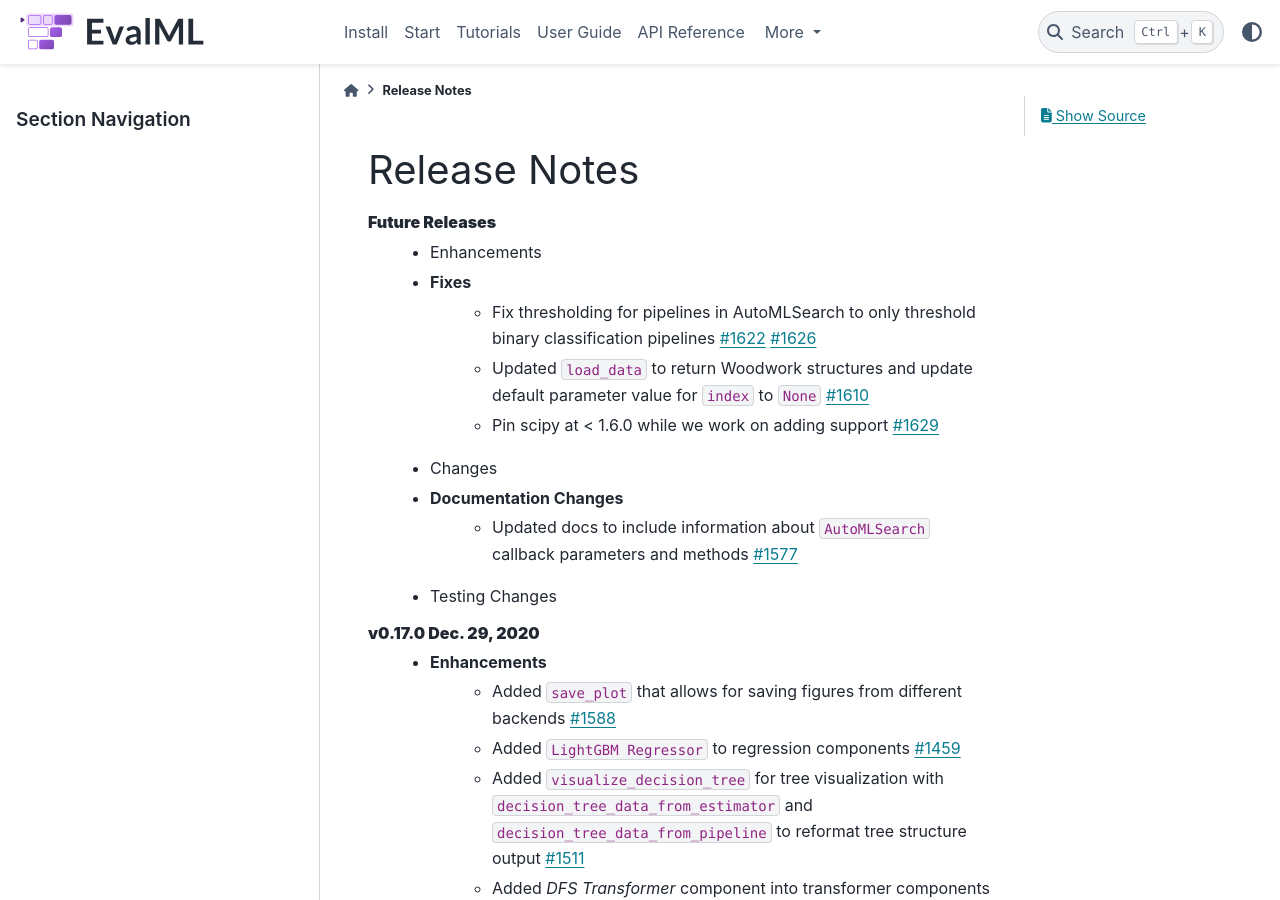
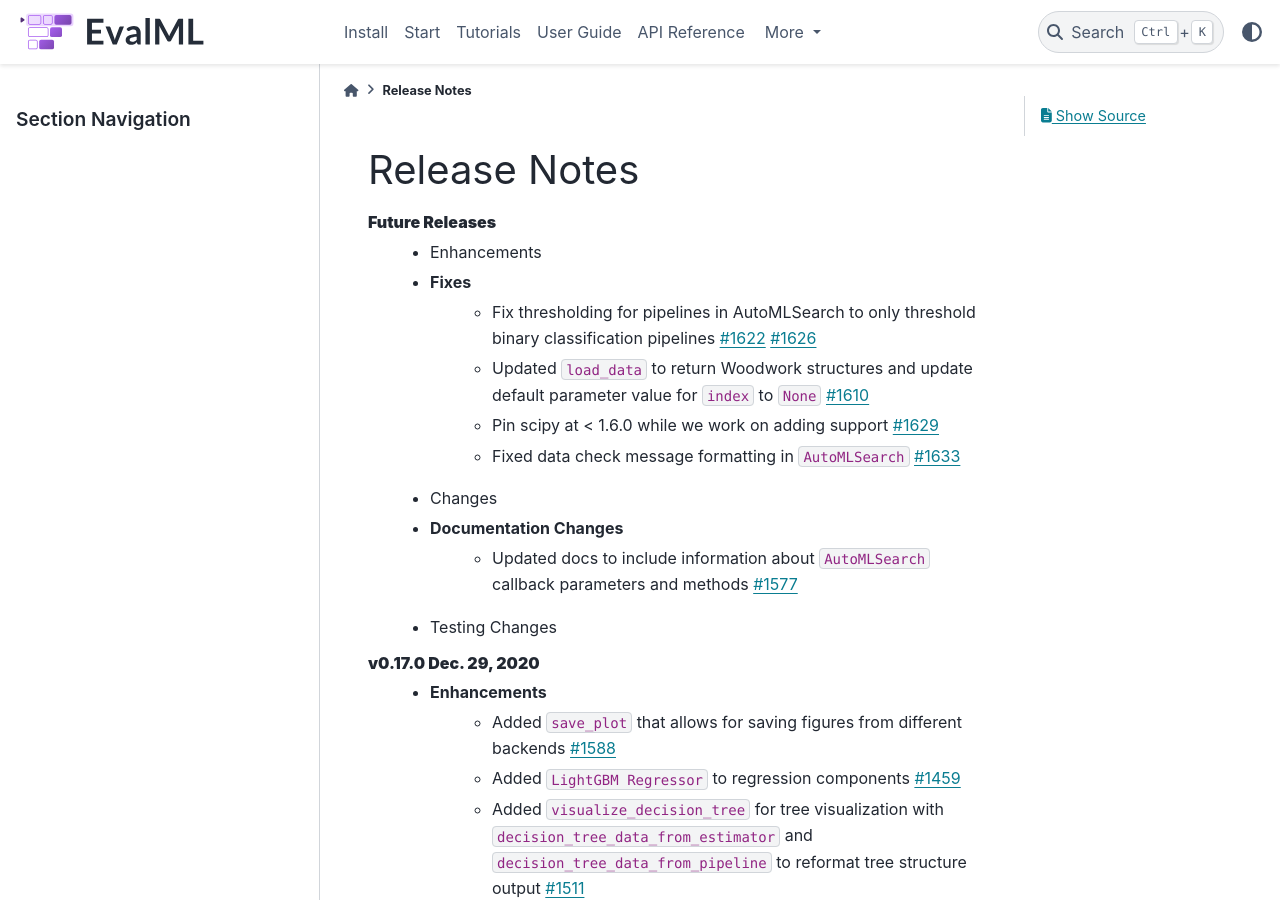
Before and after one commit to alteryx/evalml, a Sphinx documentation site: the page built from docs/source/release_notes.rst, in a window 1280 px wide and 900 px high. Built offline with Sphinx 7.4.7 and the PyData theme 0.15.4, drawn with Linux system fonts in a browser that asks for light colours; comment, search, counter and statistics services are not loaded.

Commit message:
release notes

```diff
--- a/docs/source/release_notes.rst
+++ b/docs/source/release_notes.rst
@@ -7,6 +7,7 @@ Release Notes
         * Fix thresholding for pipelines in AutoMLSearch to only threshold binary classification pipelines :pr:`1622` :pr:`1626`
         * Updated ``load_data`` to return Woodwork structures and update default parameter value for ``index`` to ``None`` :pr:`1610`
         * Pin scipy at < 1.6.0 while we work on adding support :pr:`1629`
+        * Fixed data check message formatting in ``AutoMLSearch`` :pr:`1633`
     * Changes
     * Documentation Changes
         * Updated docs to include information about ``AutoMLSearch`` callback parameters and methods :pr:`1577`
```
